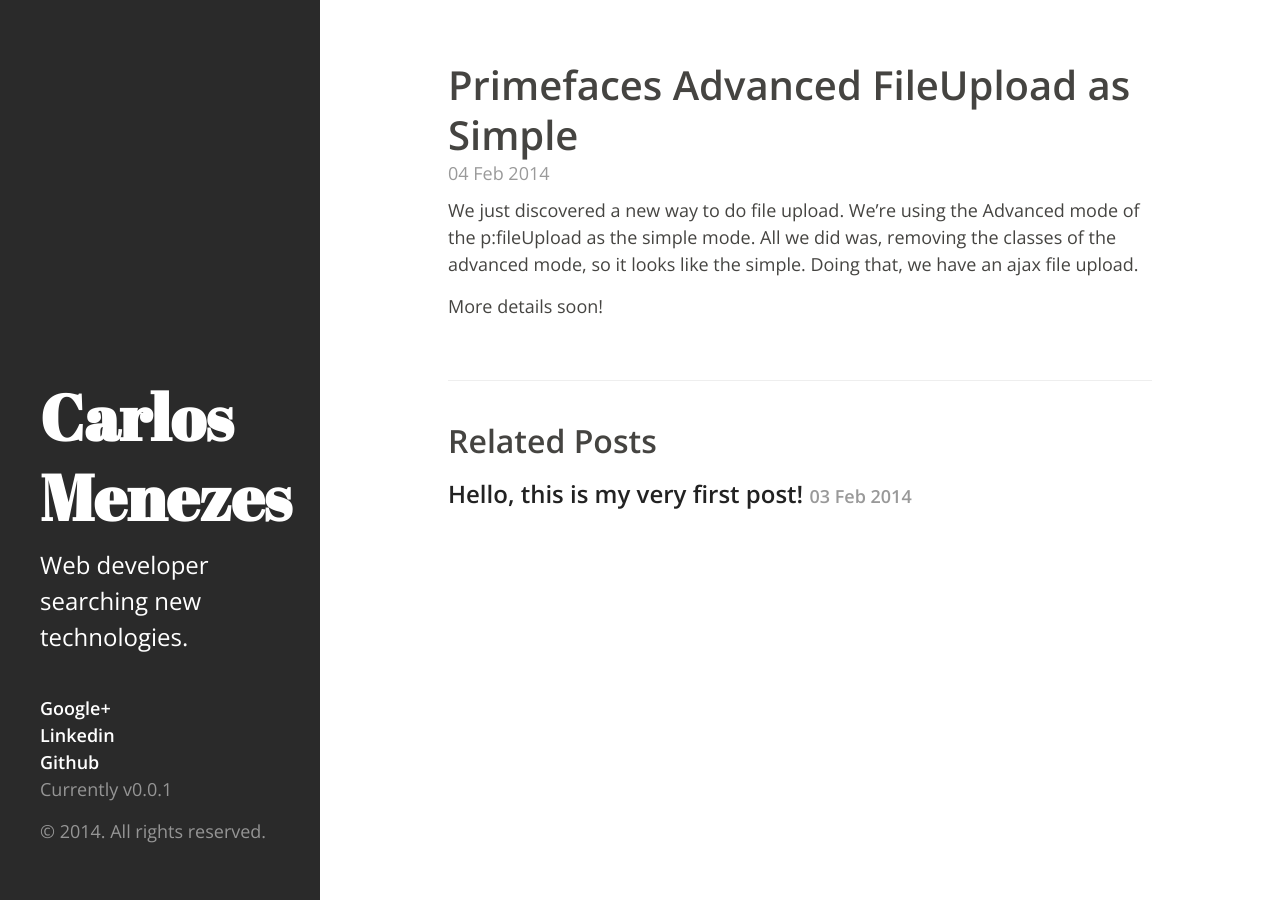
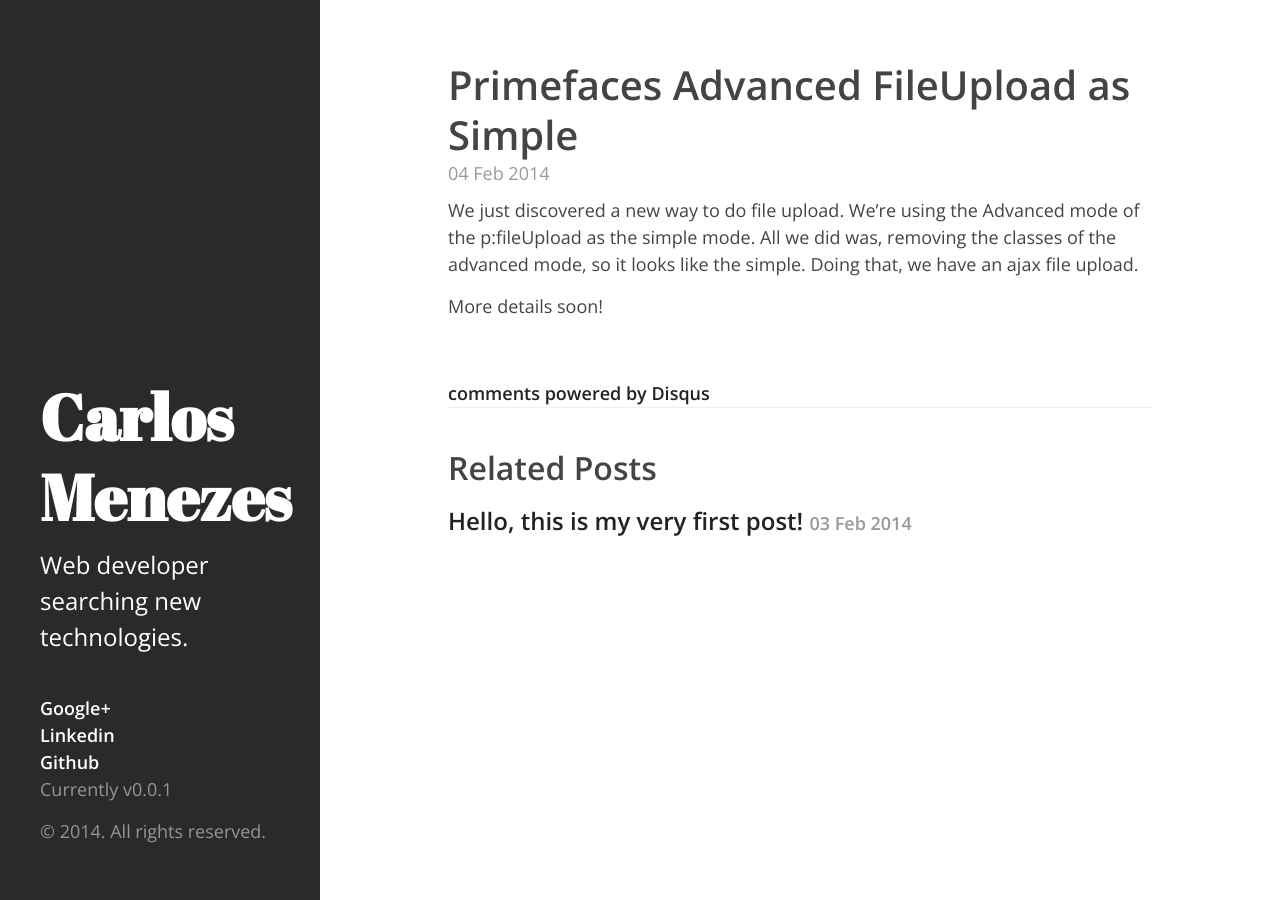
Before and after one commit to cgmenezes/cgmenezes.github.io, a Jekyll site: the page built from _posts/2014-02-04-second-post.md, in a window 1280 px wide. Built offline with Jekyll 4.4.1, drawn with Linux system fonts in a browser that asks for light colours; Markdown is read by kramdown in place of the engine named in the settings; comment, search, counter and statistics services are not loaded; part of the change alters nothing that is shown.

Commit message:
Added Discus on blog page

```diff
--- a/_layouts/post.html
+++ b/_layouts/post.html
@@ -7,6 +7,23 @@ layout: default
   <span class="post-date">{{ page.date | date_to_string }}</span>
   {{ content }}
 </div>
+
+<div id="disqus_thread"></div>
+<script type="text/javascript">
+	/* * * CONFIGURATION VARIABLES: EDIT BEFORE PASTING INTO YOUR WEBPAGE * * */
+	var disqus_shortname = 'carlosmenezes'; // required: replace example with your forum shortname
+
+	/* * * DON'T EDIT BELOW THIS LINE * * */
+	(function() {
+		var dsq = document.createElement('script'); dsq.type = 'text/javascript'; dsq.async = true;
+		dsq.src = '//' + disqus_shortname + '.disqus.com/embed.js';
+		(document.getElementsByTagName('head')[0] || document.getElementsByTagName('body')[0]).appendChild(dsq);
+	})();
+</script>
+<noscript>Please enable JavaScript to view the <a href="http://disqus.com/?ref_noscript">comments powered by Disqus.</a></noscript>
+<a href="http://disqus.com" class="dsq-brlink">comments powered by <span class="logo-disqus">Disqus</span></a>
+
+
 
 <div class="related">
   <h2>Related Posts</h2>
```
